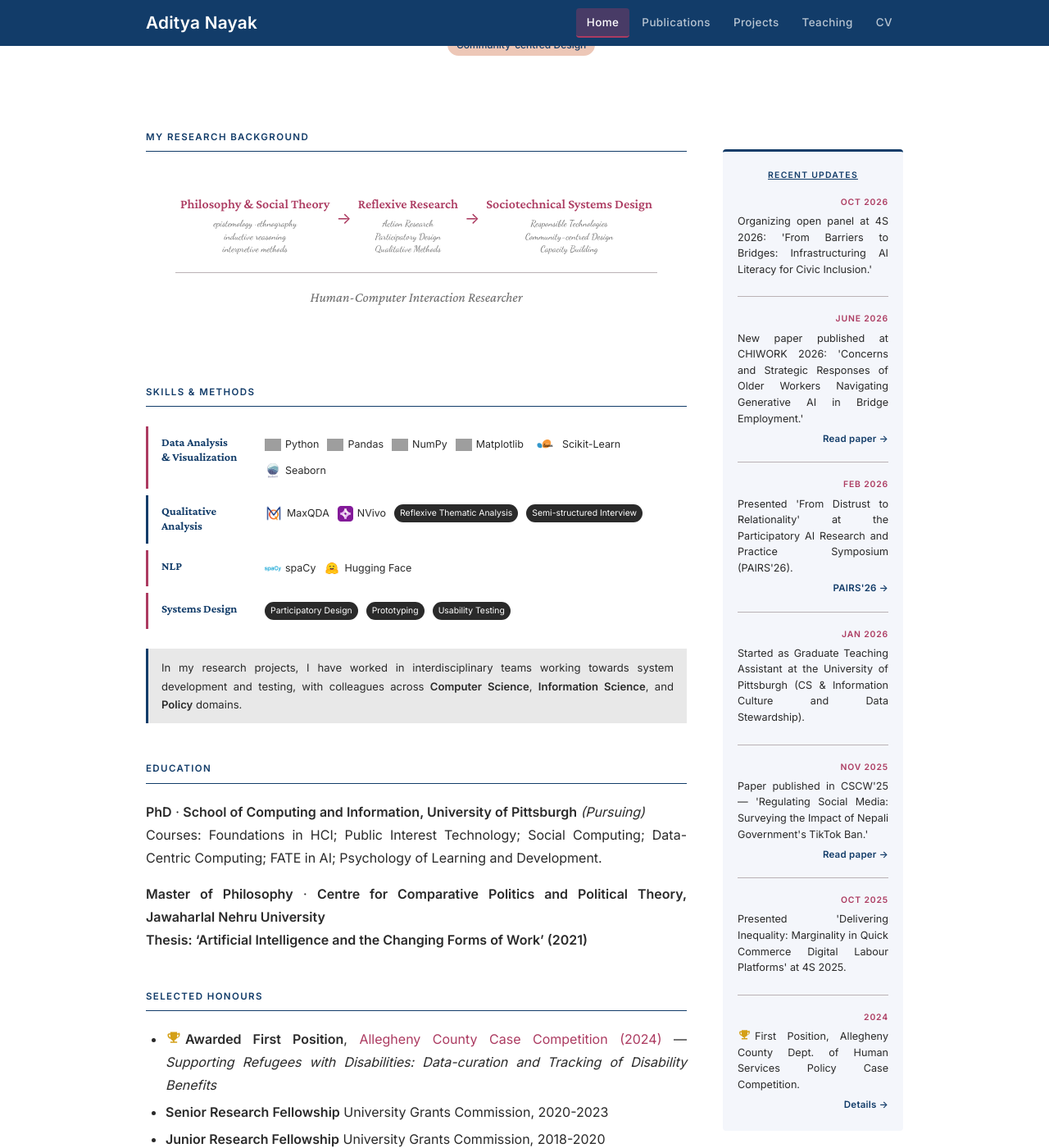
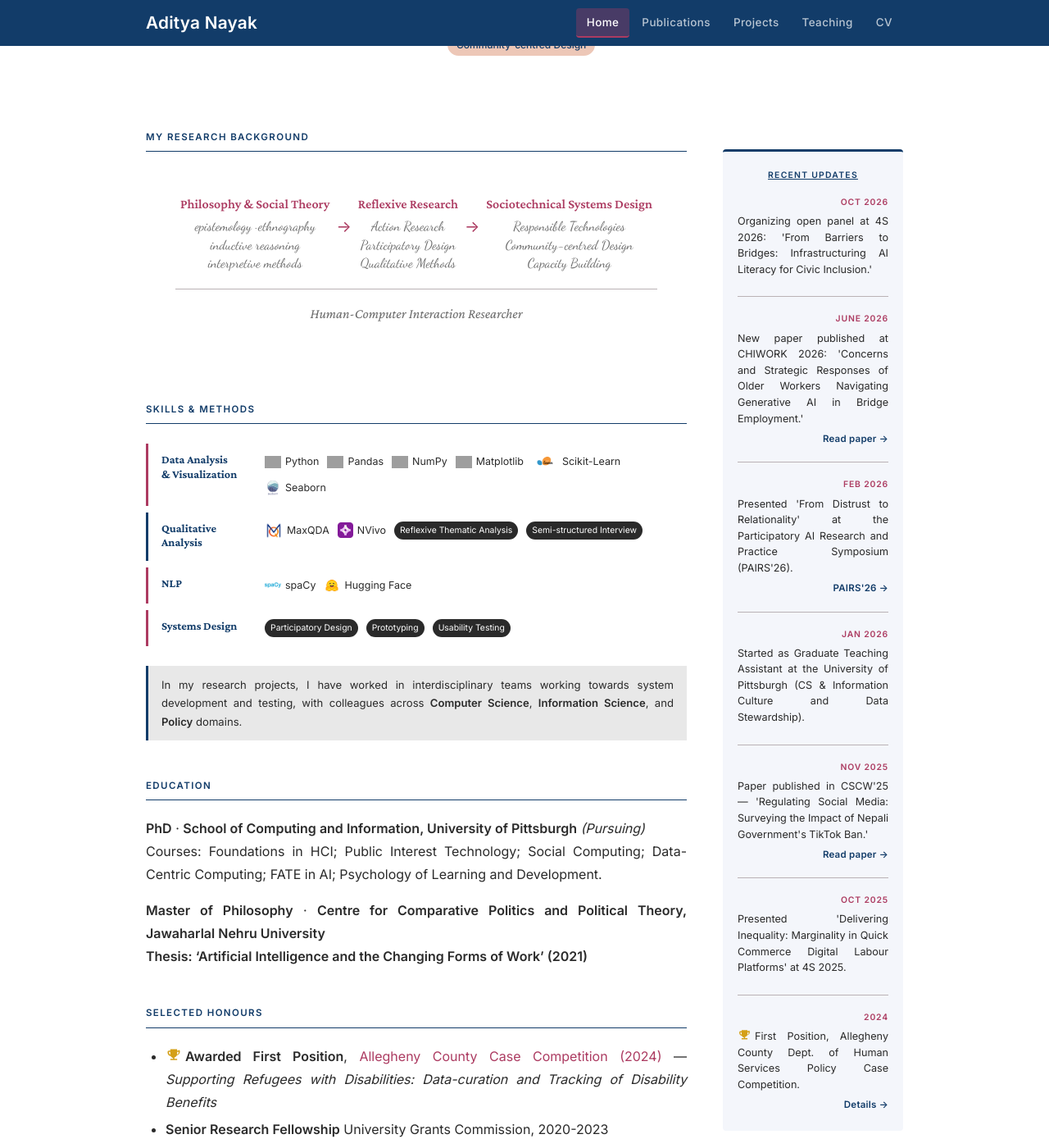
Before and after one commit to adityanayak-info/adityanayak-info.github.io, a Jekyll site: the page built from index.md, in a window 1280 px wide and 1400 px high, scrolled down 612 px. Shown: the whole window at 82% size. Built offline with Jekyll 4.4.1, drawn with Linux system fonts in a browser that asks for light colours; grey boxes are pictures that could not be loaded.

Commit message:
Update style.css

```diff
--- a/assets/css/style.css
+++ b/assets/css/style.css
@@ -396,7 +396,7 @@ hr.profile-rule {
   margin-bottom: 5px;
 }
 
-.stage-inst { font-size: 0.69rem; color: var(--text-muted); line-height: 1.4; }
+.stage-inst { font-size: 1rem; color: var(--text-muted); line-height: 1.4; }
 
 .stage-arrow {
   font-size: 1.2rem;
```
